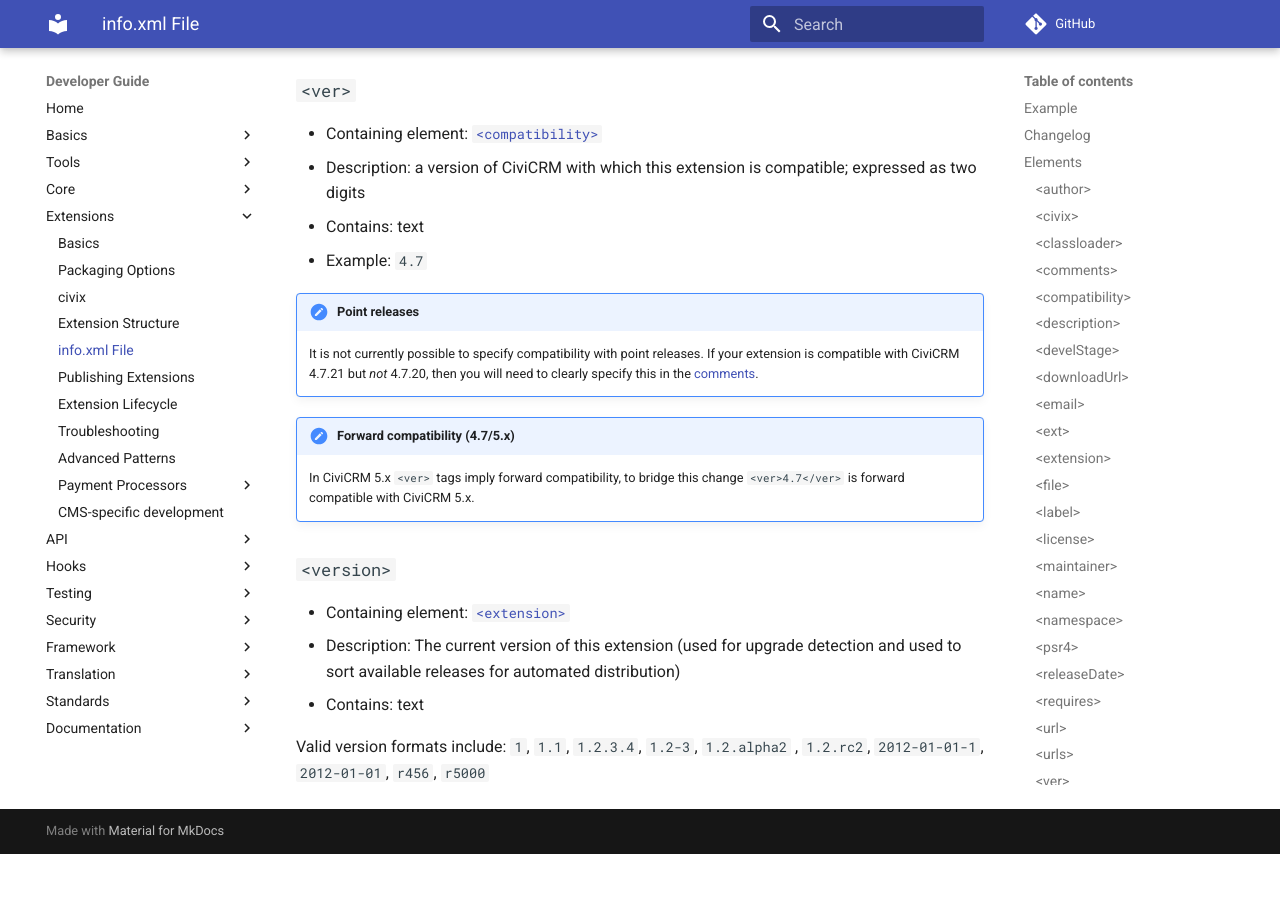
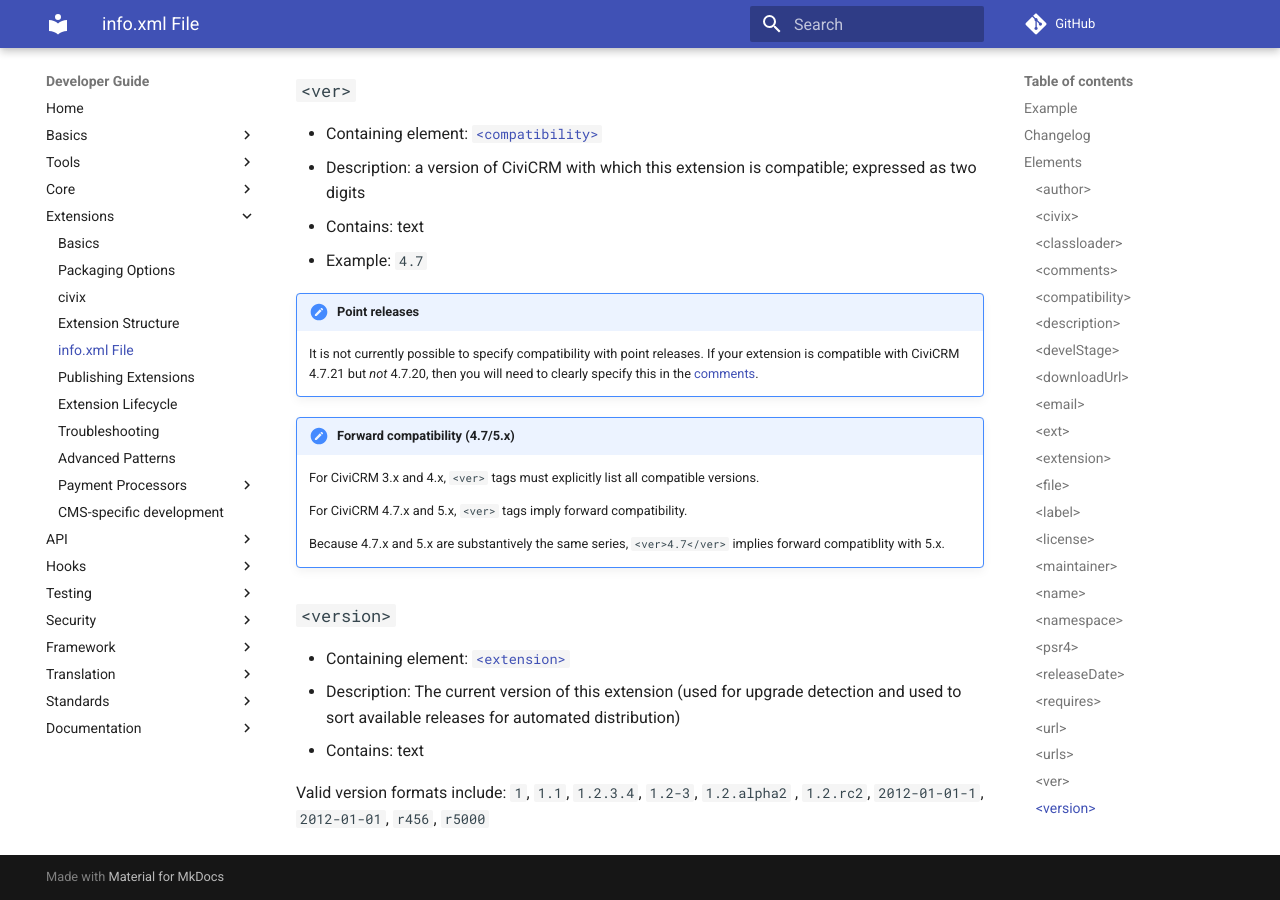
Before and after one commit to civicrm/civicrm-dev-docs, an MkDocs documentation site: the page built from docs/extensions/info-xml.md, in a window 1280 px wide and 900 px high, scrolled down 9780 px. Built offline with MkDocs 1.6.1 and Material for MkDocs 9.7.7, drawn with Linux system fonts in a browser that asks for light colours; comment, search, counter and statistics services are not loaded; old or Windows-style settings are respelled for this version of MkDocs; before the commit the page ends 10634 px from its top, so only the background shows below that; some of the changed text lies outside the part shown.

Commit message:
info-xml.md - Revise phrase "to bridge this change"
The phrase originated in one context (i.e.  discussing a change in the
version-numbering pattern).  In the context of `info.xml` docs, it seemed
helpful to use more concrete wording ("Because 4.7.x and 5.x are
substantively the same series...").

```diff
--- a/docs/extensions/info-xml.md
+++ b/docs/extensions/info-xml.md
@@ -42,7 +42,7 @@
 
 | CiviCRM Version | Description |
 | -- | -- |
-| 5.0.0 | [`<ver>`](#ver) tag values now imply forward compatibility. (e.g. an extension declaring `<ver>5.1</ver>` is displayed on 5.2, 5.3 etc. but *not* on 5.0.) To bridge this change `<ver>4.7</ver>` is forward compatible with 5.x. |
+| 5.0.0 | [`<ver>`](#ver) tags now imply forward compatibility. (e.g. an extension declaring `<ver>5.1</ver>` is displayed on 5.2, 5.3 etc. but *not* on 5.0.) Because 4.7.x and 5.x are substantively the same series, `<ver>4.7</ver>` implies forward compatiblity with 5.x. |
 | 4.7.27 | Added [`<requires>`](#requires) and [`<ext>`](#ext) |
 | 4.5 | [`<develStage>`](#develStage) is not always required; when using civicrm.org's automated release management, this value is inferred from the version; for manual or private releases, the field should still be defined.
 | 4.2 | Most extensions should be packaged as generic *module* rather than type-specific extensions.
@@ -322,7 +322,11 @@
     It is not currently possible to specify compatibility with point releases. If your extension is compatible with CiviCRM 4.7.21 but *not* 4.7.20, then you will need to clearly specify this in the [comments](#comments).
 
 !!! note "Forward compatibility (4.7/5.x)"
-    In CiviCRM 5.x `<ver>` tags imply forward compatibility, to bridge this change `<ver>4.7</ver>` is forward compatible with CiviCRM 5.x.
+    For CiviCRM 3.x and 4.x, `<ver>` tags must explicitly list all compatible versions.
+
+    For CiviCRM 4.7.x and 5.x, `<ver>` tags imply forward compatibility.
+
+    Because 4.7.x and 5.x are substantively the same series, `<ver>4.7</ver>` implies forward compatiblity with 5.x.
 
 ### `<version>` {:#version}
 
```
